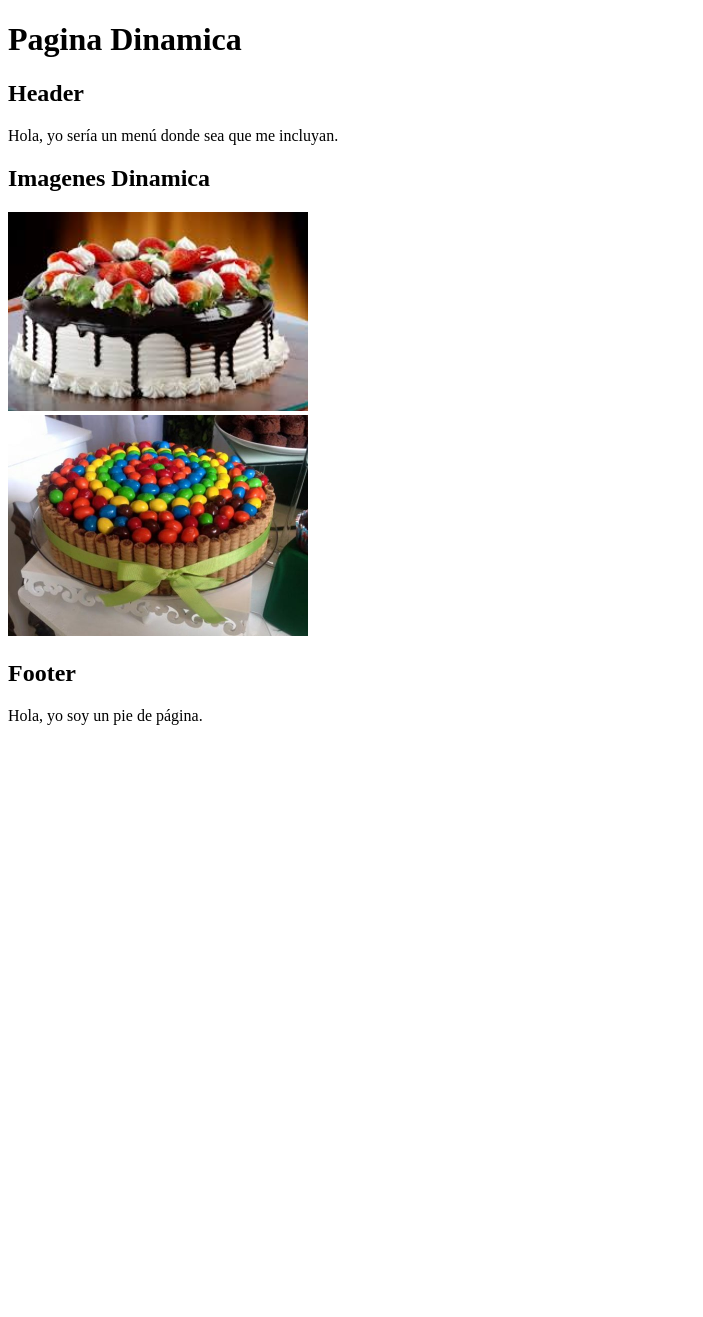
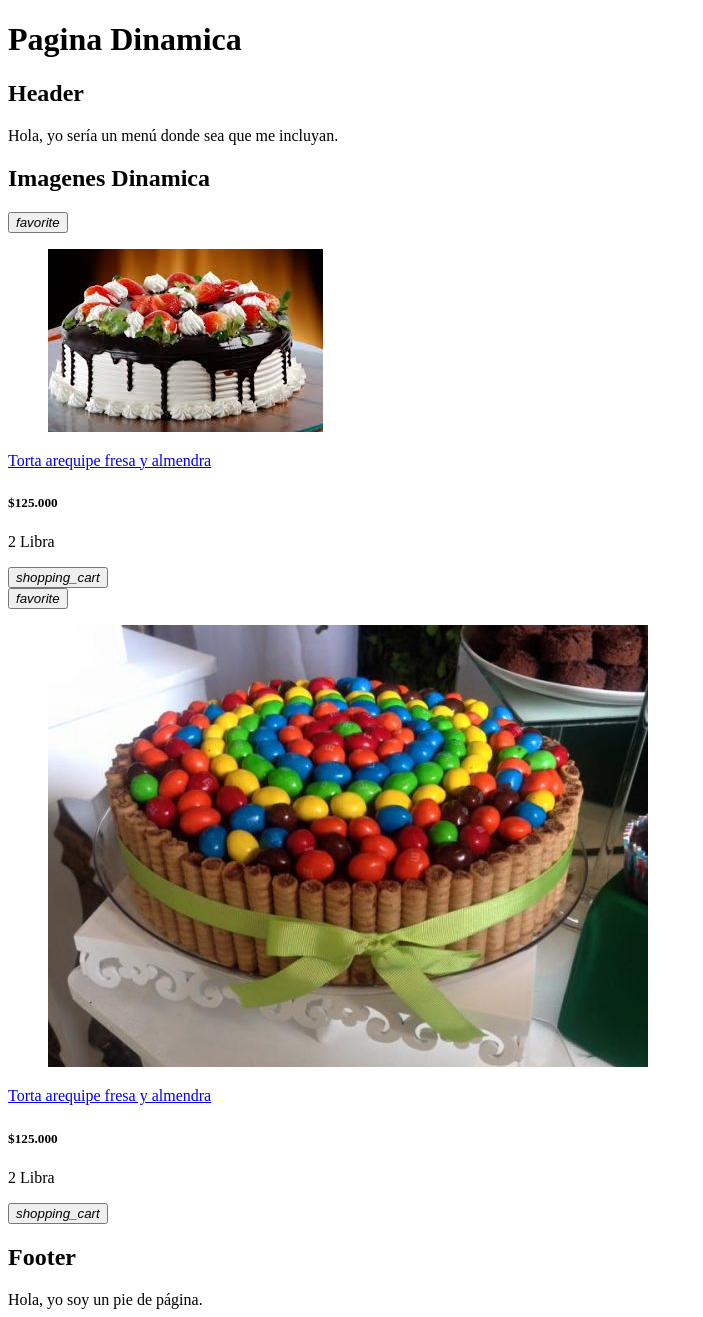
Before and after one commit to daniel7byte/pagina-dinamica-php, a PHP site: page / in a window 1280 px wide. Shown: the whole page, without its empty margins (0-703 px from the left). Before the commit the page ends 725 px from the top, so only its background shows below. Run offline with PHP 8.4, Linux system fonts and the light colour scheme.

Commit message:
Imagen con div personalizado

```diff
--- a/template/images.php
+++ b/template/images.php
@@ -14,8 +14,24 @@
 
 <!-- El codigo HTML inicia aquí -->
 
-
-<img src="<?= $path.$elemento ?>" width="300"><br>
+<div class="item" style="">
+    <div class="card shadow-sm border-0 ">
+      <div class="card-body">
+        <div class="all-product-ico-favoritos" style=""><button class="btn btn-sm btn-link p-0"><i class="material-icons md-18 md-18-a">favorite</i></button></div>
+        <a href="detalle-producto-tipo1.html" class="">
+          <figure class="product-image">
+          <img src="<?= $path.$elemento ?>" alt="" class="">
+          </figure>
+        </a>
+        <a href="detalle-producto-tipo1.html" class="text-dark mb-1 mt-2 h6 d-block font-h6">Torta arequipe fresa y almendra</a>
+        <h5 class="text-success font-weight-normal mb-0 font-h5">$125.000<sup></sup></h5>
+        <p class="text-secondary small text-mute mb-0">2 Libra</p>
+        <button id="addtocart" class="btn btn-b btn-default button-rounded-36 boton-buy shadow-sm float-bottom-right"><i class="material-icons material-icons-a md-18 md-18-a">shopping_cart</i>
+        <span class="cart-item"></span>
+        </button>
+      </div>
+    </div>
+</div>
 
 
 <!-- El codigo HTML termina aquí -->
```
